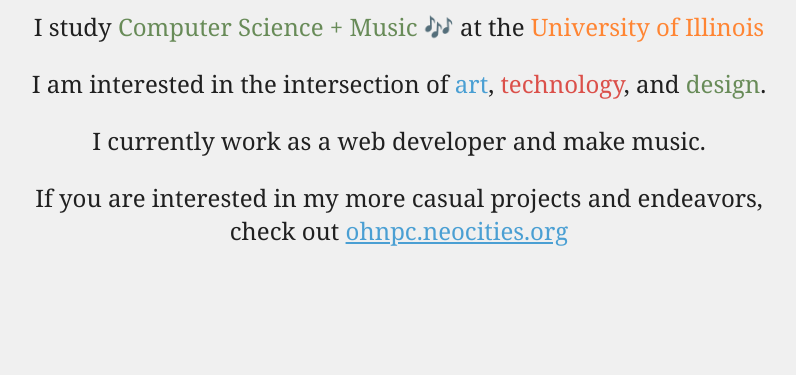
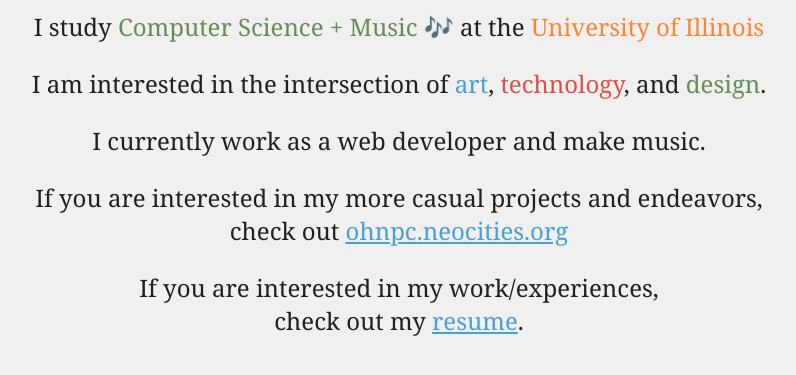
Before and after one commit to opcushing/opcushing.github.io, a plain HTML site: page index.html in a window 1280 px wide. Shown: the part 119-494 px from the top of the page, without its empty margins (241-1037 px from the left). Drawn offline with Linux system fonts and the light colour scheme.

Commit message:
Added resume line to website

```diff
--- a/index.html
+++ b/index.html
@@ -30,6 +30,9 @@
 
     <p>If you are interested in my more casual projects and endeavors, <br> check out <a
         href="https://ohnpc.neocities.org">ohnpc.neocities.org</a></p>
+
+    <p>If you are interested in my work/experiences, <br> check out my <a
+      href="OwenCushingResume.pdf">resume</a>.</p>
   </div>
   </body>
 </html>
```
Also changed, not shown: 1 other file.
